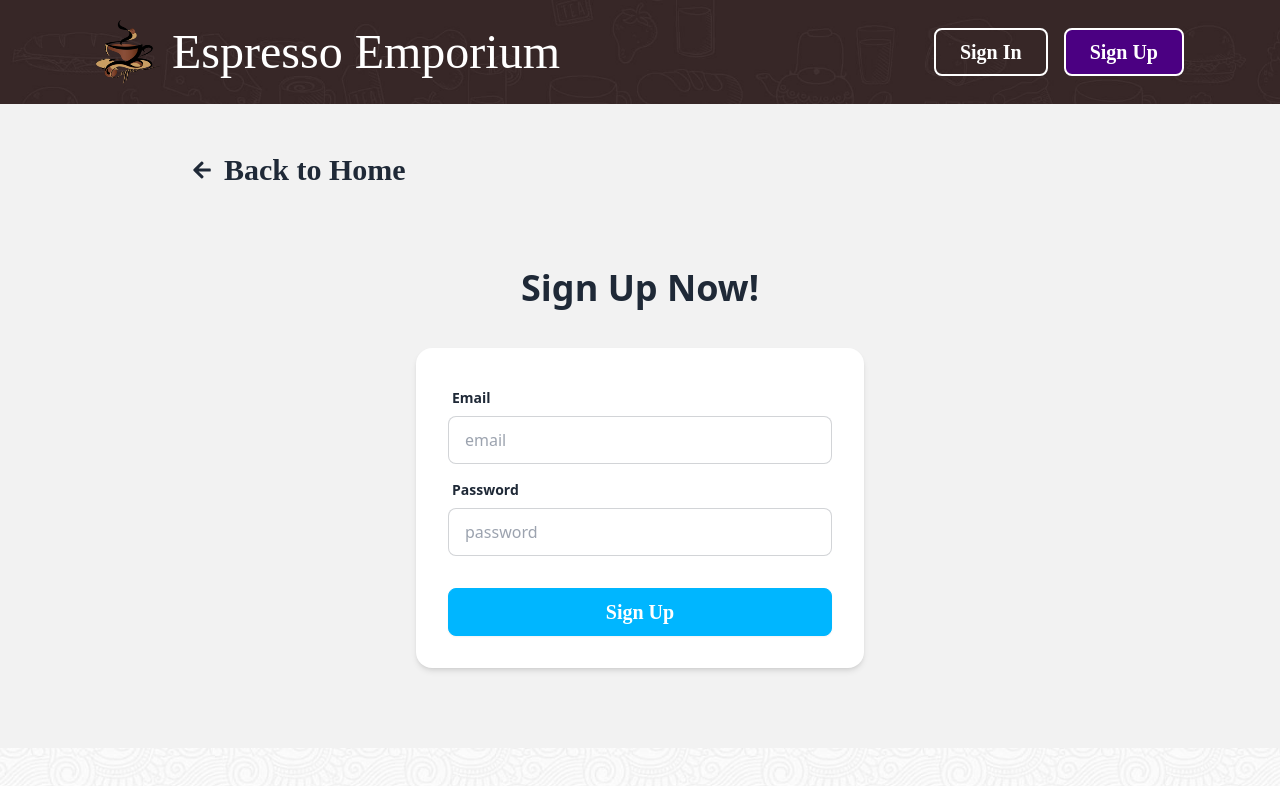
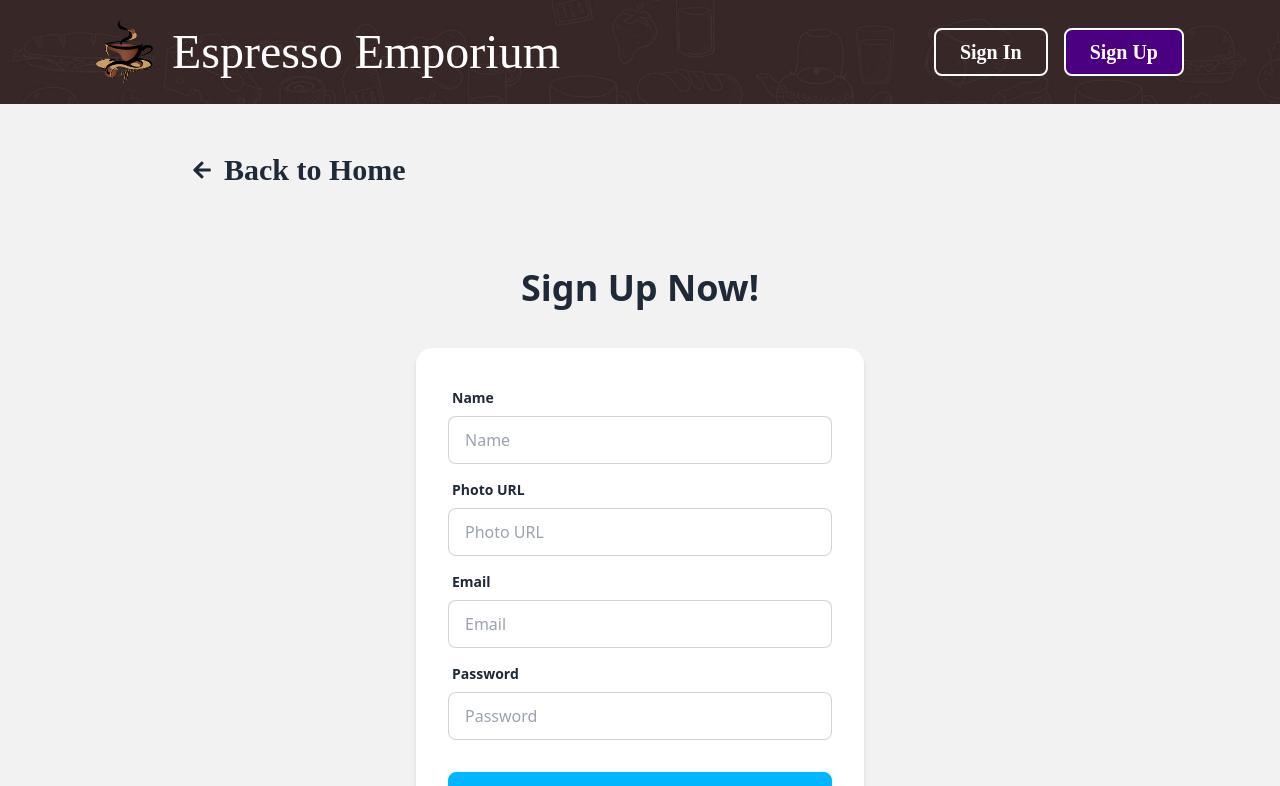
Before and after one commit to ssmahim01/coffee-store-client, a React (Vite) app: page /signUp in a window 1280 px wide. Shown: the top 786 px of the page. Built offline with nearby package versions, Linux system fonts and the light colour scheme; a web font is replaced by a local one.

Commit message:
Edited Navbar component and SignUp page

```diff
--- a/src/components/Navbar/Navbar.jsx
+++ b/src/components/Navbar/Navbar.jsx
@@ -4,7 +4,7 @@ import "./Navbar.css";
 
 const Navbar = () => {
     return (
-        <div className="md:px-24 px-10 flex justify-between items-center" style={{
+        <div className="lg:px-24 px-8 flex justify-between items-center" style={{
             backgroundImage: "url('/src/assets/more/navbarBG.jpg')",
             backgroundRepeat: "no-repeat",
             backgroundSize: "cover",
--- a/src/pages/SignUp.jsx
+++ b/src/pages/SignUp.jsx
@@ -2,31 +2,69 @@ import { useContext } from "react";
 import { AuthContext } from "../providers/AuthProvider";
 import { Link } from "react-router-dom";
 import { FaArrowLeft } from "react-icons/fa";
+import Swal from "sweetalert2";
 
 const SignUp = () => {
-    const {createUser, setUser} = useContext(AuthContext);
+  const { createUser, setUser } = useContext(AuthContext);
 
-    const handleSignUp = event => {
+  const handleSignUp = (event) => {
     event.preventDefault();
 
     const form = event.target;
+    const name = form.name.value;
+    const photo = form.photo.value;
     const email = form.email.value;
     const password = form.password.value;
 
     createUser(email, password)
-        .then(result => {
-            const user = result.user;
+      .then((result) => {
+        const user = result?.user;
+        const createdTime = user?.metadata?.creationTime;
         setUser(user);
+
+        const newUser = {
+          name,
+          photo,
+          email,
+          createdTime
+        };
+
+        // Store user info to the database
+        fetch("http://localhost:5000/users", {
+          method: "POST",
+          headers: {
+            "content-type": "application/json",
+          },
+
+          body: JSON.stringify(newUser),
         })
-        .catch(error => {
+          .then((res) => res.json())
+          .then((data) => {
+            if(data.insertedId){
+                Swal.fire({
+                    title: "Success!",
+                    text: "User Added Successfully",
+                    icon: "success",
+                    confirmButtonText: "Okay",
+                })
+
+                form.reset();
+            };
+            // console.log(data);
+          });
+      })
+      .catch((error) => {
         const errorMessage = error.message;
         alert(errorMessage);
-        })
+      });
   };
 
   return (
     <div className="bg-base-200">
-         <Link to="/" className="lg:ml-48 ml-5 flex gap-3 items-center pt-12"><FaArrowLeft className="text-xl"/> <span className="font-rancho text-3xl font-bold">Back to Home</span></Link>
+      <Link to="/" className="lg:ml-48 ml-5 flex gap-3 items-center pt-12">
+        <FaArrowLeft className="text-xl" />{" "}
+        <span className="font-rancho text-3xl font-bold">Back to Home</span>
+      </Link>
 
       <div className="hero py-16">
         <div className="hero-content flex-col">
@@ -37,30 +75,60 @@ const SignUp = () => {
             <form className="card-body" onSubmit={handleSignUp}>
               <div className="form-control">
                 <label className="label">
+                  <span className="label-text font-bold">Name</span>
+                </label>
+                <input
+                  type="text"
+                  placeholder="Name"
+                  name="name"
+                  className="input input-bordered md:w-96 w-full"
+                  required
+                />
+              </div>
+
+              <div className="form-control">
+                <label className="label">
+                  <span className="label-text font-bold">Photo URL</span>
+                </label>
+                <input
+                  type="text"
+                  placeholder="Photo URL"
+                  name="photo"
+                  className="input input-bordered md:w-96 w-full"
+                  required
+                />
+              </div>
+
+              <div className="form-control">
+                <label className="label">
                   <span className="label-text font-bold">Email</span>
                 </label>
                 <input
                   type="email"
-                placeholder="email"
+                  placeholder="Email"
                   name="email"
                   className="input input-bordered md:w-96 w-full"
                   required
                 />
               </div>
+
               <div className="form-control">
                 <label className="label">
                   <span className="label-text font-bold">Password</span>
                 </label>
                 <input
                   type="password"
-                placeholder="password"
+                  placeholder="Password"
                   name="password"
                   className="input input-bordered md:w-96 w-full"
                   required
                 />
               </div>
+
               <div className="form-control mt-6">
-              <button className="btn btn-info text-white text-xl font-rancho font-bold">Sign Up</button>
+                <button className="btn btn-info text-white text-xl font-rancho font-bold">
+                  Sign Up
+                </button>
               </div>
             </form>
           </div>
```
Lines whose indentation alone changed are shown as unchanged.
